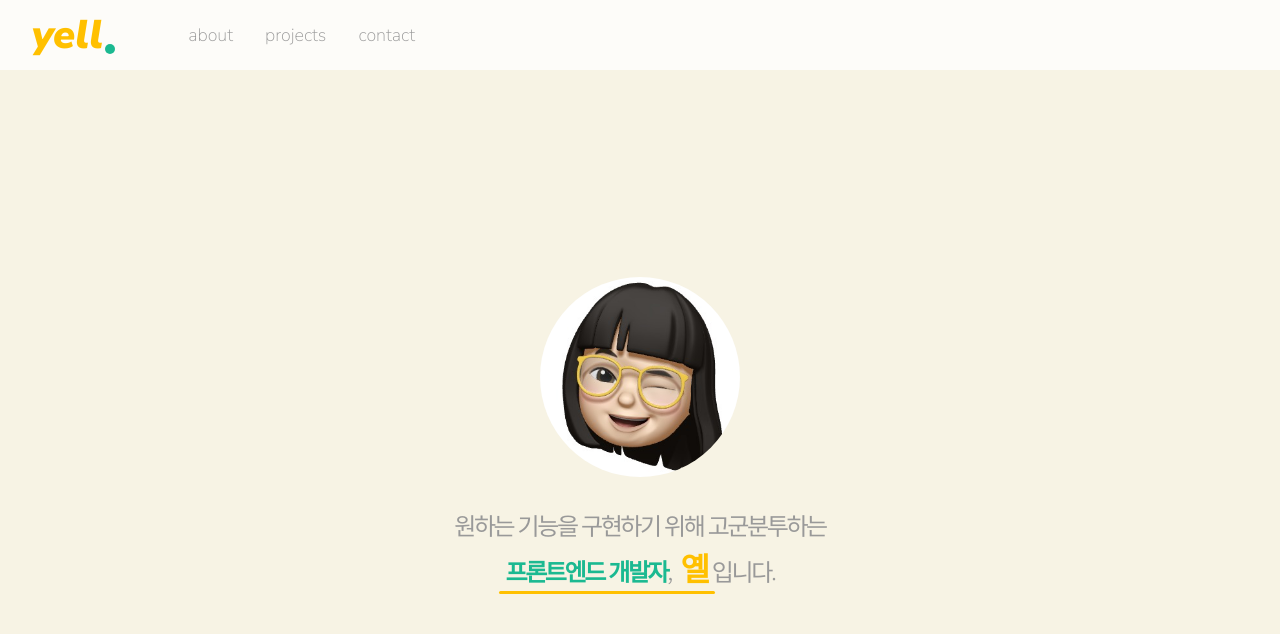
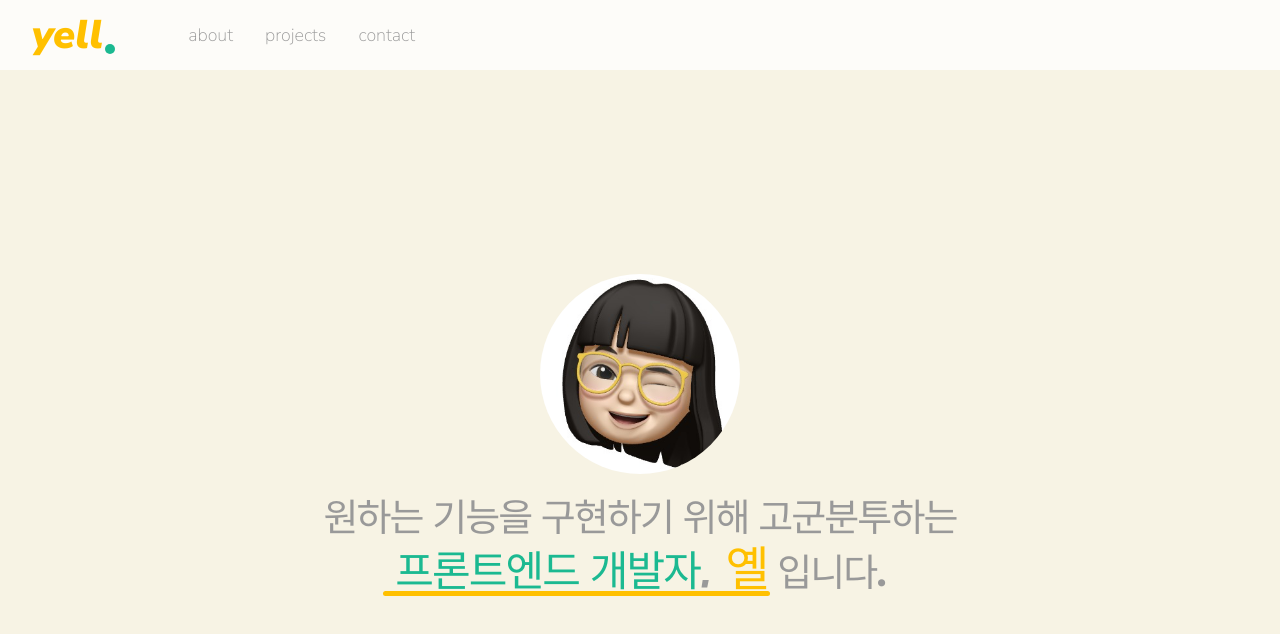
Before and after one commit to from-june/yelldev-portfolio, a React (Create React App) app: page /#/ in a window 1280 px wide. Shown: the top 634 px of the page. Built offline with nearby package versions, Linux system fonts and the light colour scheme.

Commit message:
💄 Import and use web font

```diff
--- a/public/index.html
+++ b/public/index.html
@@ -11,7 +11,7 @@
     <link rel="preconnect" href="https://fonts.googleapis.com" />
     <link rel="preconnect" href="https://fonts.gstatic.com" crossorigin />
     <link
-      href="https://fonts.googleapis.com/css2?family=Noto+Sans+KR:wght@300;700&family=Nunito+Sans:ital,wght@0,200;0,600;1,900&display=swap"
+      href="https://fonts.googleapis.com/css2?family=Black+Han+Sans&family=Noto+Sans+KR:wght@300;700&family=Nunito+Sans:ital,wght@0,200;0,600;1,900&display=swap"
       rel="stylesheet"
     />
 
--- a/src/routes/Home.tsx
+++ b/src/routes/Home.tsx
@@ -21,44 +21,44 @@ const YellImg = styled.img<IYellImg>`
   height: 200px;
   border-radius: 50%;
   margin: 0 auto;
-  margin-bottom: 30px;
+  margin-bottom: 24px;
 `;
 
 const underline = keyframes`
   0% {
     width: 0;
   } 100% {
-    width: 58%;
+    width: 61%;
   }
 `;
 
 const Description = styled.p`
-  font-family: 'Noto Sans KR', sans-serif;
+  font-family: 'Black Han Sans', sans-serif;
   color: ${props => props.theme.textColor};
-  font-size: 2.4rem;
-  font-weight: 300;
-  letter-spacing: -0.1em;
-  line-height: 1.5;
+  font-size: 3.8rem;
+  font-weight: 400;
+  letter-spacing: -0.05em;
+  line-height: 1.2;
   text-align: center;
 
   span:nth-child(2) {
-    font-weight: 700;
+    font-size: 4.2rem;
     color: ${props => props.theme.mintColor};
   }
 
   span:last-child {
-    font-weight: 700;
-    font-size: 3.2rem;
+    font-size: 4.8rem;
     color: ${props => props.theme.yellowColor};
   }
 
   ::after {
     display: block;
     content: '';
-    width: 58%;
-    height: 3px;
+    width: 61%;
+    height: 5px;
     position: relative;
-    margin-left: 45px;
+    margin-top: -10px;
+    margin-left: 60px;
     background-color: ${props => props.theme.yellowColor};
     border-radius: 3px;
     animation: ${underline} 3s cubic-bezier(0.175, 0.885, 0.32, 1.275);
```
